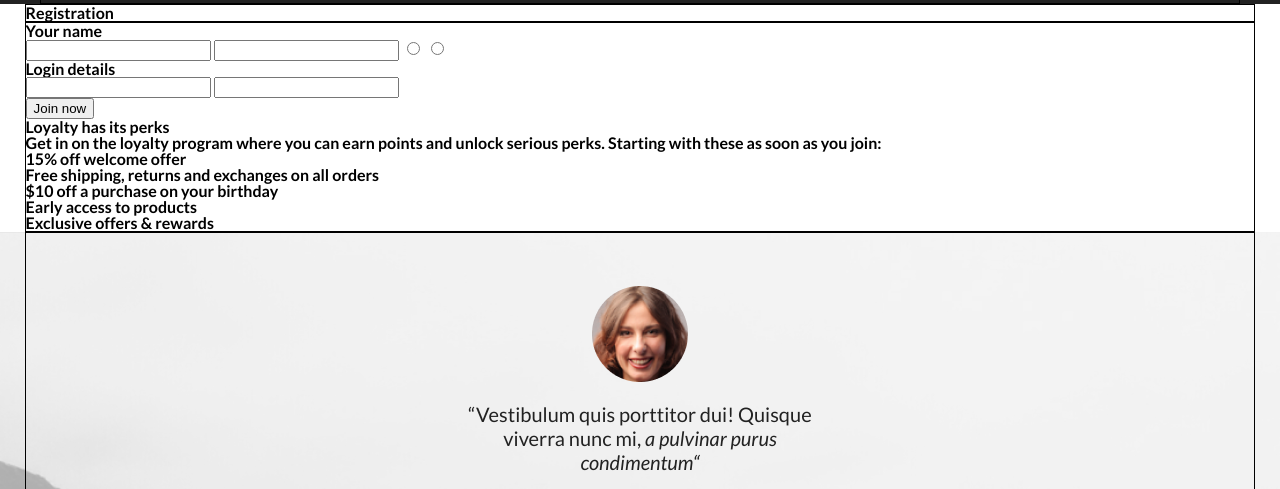
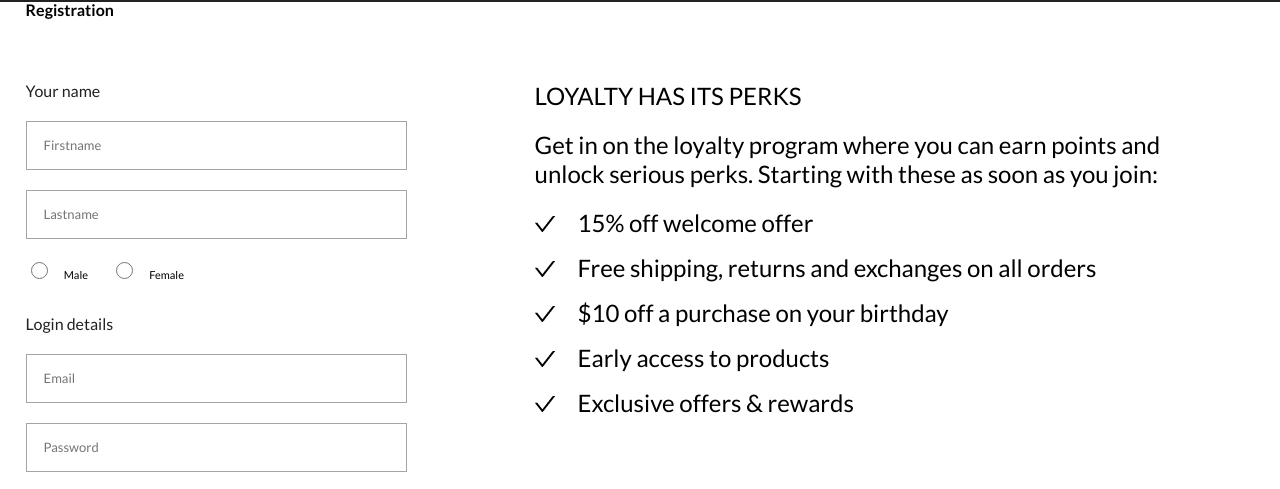
Before and after one commit to OlgaUr/newshop-060421, a plain HTML site: page registration.html in a window 1280 px wide. Shown: the part 73-562 px from the top of the page. Drawn offline with Linux system fonts and the light colour scheme.

Commit message:
registration.html scss

```diff
--- /dev/null
+++ b/fonts/stylesheet.css
@@ -0,0 +1,60 @@
+/*! Generated by Font Squirrel (https://www.fontsquirrel.com) on May 9, 2021 */
+
+
+
+@font-face {
+    font-family: 'latoblack';
+    src: url('lato-black-webfont.woff2') format('woff2'),
+         url('lato-black-webfont.woff') format('woff');
+    font-weight: normal;
+    font-style: normal;
+
+}
+
+
+
+
+@font-face {
+    font-family: 'latobold';
+    src: url('lato-bold-webfont.woff2') format('woff2'),
+         url('lato-bold-webfont.woff') format('woff');
+    font-weight: normal;
+    font-style: normal;
+
+}
+
+
+
+
+@font-face {
+    font-family: 'latoitalic';
+    src: url('lato-italic-webfont.woff2') format('woff2'),
+         url('lato-italic-webfont.woff') format('woff');
+    font-weight: normal;
+    font-style: normal;
+
+}
+
+
+
+
+@font-face {
+    font-family: 'latolight';
+    src: url('lato-light-webfont.woff2') format('woff2'),
+         url('lato-light-webfont.woff') format('woff');
+    font-weight: normal;
+    font-style: normal;
+
+}
+
+
+
+
+@font-face {
+    font-family: 'latoregular';
+    src: url('lato-regular-webfont.woff2') format('woff2'),
+         url('lato-regular-webfont.woff') format('woff');
+    font-weight: normal;
+    font-style: normal;
+
+}
--- a/registration.html
+++ b/registration.html
@@ -107,29 +107,34 @@
         </section>
         <section class="registration__main container">
             <h2 class="visually-hidden">Categories</h2>
-            <div class="registration__form">
-                <form action="#">
-                    <fieldset>
-                        <legend>Your name</legend>
-                        <label for="firstname"></label>
-                        <input id="firstname" type="text">
-                        <label for="lastname"></label>
-                        <input id="lastname" type="text">
-                        <label for="gender"></label>
-                        <input type="radio" for="male" name="#" id="">
-                        <input type="radio" for="female" name="#" id="">
+            <div class="registration__main-form">
+                <form action="#" class="registration__form">
+                    <fieldset class="registration__fieldset">
+                        <legend class="registration__form-legend">Your name</legend>
+                        <label class="registration__form-label" for="firstname" ></label>
+                        <input class="registration__form-input" id="firstname" type="text"placeholder="Firstname">
+                        <label class="registration__form-label" for="lastname"></label>
+                        <input class="registration__form-input" id="lastname" type="text"  placeholder="Lastname">
+                        <div class="registration__form-gender">
+                            <label for="gender"></label>
+                            <input class="registration__form-radioinput" type="radio" for="male" name="#" id="">
+                            <label class="registration__form-radiolabel" for="mail">Male</label>
+                            <input class="registration__form-radioinput" type="radio" for="female" name="#" id="">
+                            <label class="registration__form-radiolabel" for="femail">Female</label>
+                        </div>
+
                     </fieldset>
                     <fieldset>
-                        <legend>Login details</legend>
-                        <input type="email" name="email" id="">
-                        <input type="password" name="password" id="">
+                        <legend class="registration__form-legend">Login details</legend>
+                        <input class="registration__form-input" type="email" name="email" placeholder="Email" id="">
+                        <input class="registration__form-input" type="password" name="password" placeholder="Password" id="">
                     </fieldset>
-                    <button type="submit">Join now</button>
+                    <button type="submit" class="registration__form-button">Join now</button>
 
                 </form>
 
             </div>
-            <div class="registration__perks">
+            <div class="registration__main-perks">
                 <h2 class="registration__perks-heading">Loyalty has its perks</h2>
                 <p class="registration__perks-text">Get in on the loyalty program where you can earn points and unlock serious perks. Starting with these as soon as you join:</p>
                 <ul class="registration__perks-list">
--- /dev/null
+++ b/scss/_fonts.scss
@@ -0,0 +1,56 @@
+@font-face {
+    font-family: 'lato';
+    src: url('../fonts/lato-black.woff2') format('woff2'),
+         url('../fonts/lato-black.woff') format('woff');
+    font-weight: normal;
+    font-style: normal;
+
+}
+
+
+
+
+@font-face {
+    font-family: 'lato';
+    src: url('../fonts/lato-bold.woff2') format('woff2'),
+         url('../fonts/lato-bold.woff') format('woff');
+    font-weight: normal;
+    font-style: normal;
+
+}
+
+
+
+
+@font-face {
+    font-family: 'lato';
+    src: url('../fonts/lato-italic.woff2') format('woff2'),
+         url('../fonts/lato-italic.woff') format('woff');
+    font-weight: normal;
+    font-style: normal;
+
+}
+
+
+
+
+@font-face {
+    font-family: 'lato';
+    src: url('../fonts/lato-light.woff2') format('woff2'),
+         url('../fonts/lato-light.woff') format('woff');
+    font-weight: normal;
+    font-style: normal;
+
+}
+
+
+
+
+@font-face {
+    font-family: 'lato';
+    src: url('../fonts/lato-regular.woff2') format('woff2'),
+         url('../fonts/lato-regular.woff') format('woff');
+    font-weight: normal;
+    font-style: normal;
+
+}
--- a/scss/_variables.scss
+++ b/scss/_variables.scss
@@ -3,6 +3,10 @@ $pink: #F1E4E6;
 $dark-pink: #F16D7F;
 $grey: #F8F8F8;
 $dark-grey: #5D5D5D;
+$black: #000000;
+$light-gray: #A4A4A4;
+
+$input-gray: #B1B1B1;
 
 $desktop-width: 1600px;
 $tablet-width: 768px;
--- a/scss/blocks/_general.scss
+++ b/scss/blocks/_general.scss
@@ -1,5 +1,5 @@
 body {
-    font-family: 'Lato', sans-serif;
+    font-family: 'lato', sans-serif;
     font-weight: 700;
     font-style: normal;
 }
@@ -7,7 +7,7 @@ body {
 .container {
     width: 1140px;
     margin: 0 auto;
-    border: 1px solid #000;
+    // border: 1px solid #000;
     @include tablet {
         width: 96%;
     }
--- /dev/null
+++ b/scss/blocks/_registration.scss
@@ -0,0 +1,145 @@
+.registration {
+    &_title {
+        min-height: 148px;
+        display: flex;
+        align-items: center;
+
+        &-heading {
+            font-style: normal;
+            font-weight: normal;
+            font-size: 24px;
+            line-height: 29px;
+            text-transform: uppercase;
+            color: $dark-pink;
+        }
+    }
+    &__main {
+        display: flex;
+        flex-direction: row;
+
+        &-form {
+            margin-top: 64px;
+            margin-bottom: 96px;
+        }
+    }
+
+    &__form {
+        &-button {
+            width: 167px;
+            height: 50px;
+            background-color: $dark-pink;
+            font-family: Lato;
+            font-style: normal;
+            font-weight: normal;
+            font-size: 14px;
+            line-height: 17px;
+            color: #FFFFFF;
+            text-transform: uppercase;
+            border: none;
+        }
+
+        &-legend {
+            font-family: Lato;
+            font-style: normal;
+            font-weight: 300;
+            font-size: 16px;
+            line-height: 19px;
+            color:  $dark-blue;
+            margin-bottom: 20px;
+        }
+
+        &-input[type='text'],
+        &-input[type='email'],
+        &-input[type='password'],
+        &-input[type='text']:-internal-autofill-selected,
+        &-input[type='email']:-internal-autofill-selected,
+        &-input[type='password']:-internal-autofill-selected {
+            width: 360px;
+            height: 45px;
+            display: block;
+            margin-bottom: 20px;
+            border: 1px solid $light-gray;
+            font-family: Lato;
+            font-style: normal;
+            font-weight: 300;
+            font-size: 13px;
+            line-height: 16px;
+            color: $input-gray;
+            padding-left: 17px;
+        }
+
+    }
+
+    &__fieldset {
+        margin-bottom: 33px;
+    }
+
+
+}
+
+
+
+
+
+
+.registration__form-radioinput[type='radio'] {
+    width: 17px;
+    height: 17px;
+}
+.registration__form-radiolabel {
+    font-family: Lato;
+    font-style: normal;
+    font-weight: 300;
+    font-size: 11px;
+    line-height: 13px;
+    margin: 0 20px 0 10px;
+}
+.registration__main-perks{
+    min-width: 650px;
+    min-width: 650px;
+    padding: 0 20px 0 128px;
+    margin-top: 64px;
+}
+.registration__perks{
+    &-heading {
+        font-family: Lato;
+        font-style: normal;
+        font-weight: 300;
+        font-size: 24px;
+        line-height: 29px;
+        text-transform: uppercase;
+        margin-bottom: 20px;
+    }
+
+    &-text {
+        font-style: normal;
+        font-weight: 300;
+        font-size: 24px;
+        line-height: 29px;
+        margin-bottom: 20px;
+    }
+    &-list {
+        font-family: Lato;
+        font-style: normal;
+        font-weight: 300;
+        font-size: 24px;
+        line-height: 29px;
+    }
+
+    &-item {
+        margin-bottom: 16px;
+        padding-left: 43px;
+        background-image: url(../img/registration-checkmark.png);
+        background-position: 0px center;
+        background-repeat: no-repeat;
+    }
+}
+
+input[placeholder]          {text-overflow:ellipsis;}
+input::-moz-placeholder     {text-overflow:ellipsis;}
+input:-moz-placeholder      {text-overflow:ellipsis;}
+input:-ms-input-placeholder {text-overflow:ellipsis;}
+:focus::-webkit-input-placeholder {color: transparent}
+:focus::-moz-placeholder          {color: transparent}
+:focus:-moz-placeholder           {color: transparent}
+:focus:-ms-input-placeholder      {color: transparent}
--- a/scss/style.scss
+++ b/scss/style.scss
@@ -1,6 +1,7 @@
 @import './variables';
 @import './mixin';
 @import './reset';
+@import './fonts';
 @import './blocks/general';
 @import './blocks/header';
 @import './blocks/promo';
@@ -10,3 +11,4 @@
 @import './blocks/features';
 @import './blocks/subscribe';
 @import './blocks/copyright';
+@import './blocks/registration';
```
Also changed, not shown: cdn/bootstrap.min.css (added), cdn/bootstrap.min.js (added), css/style.css, fonts/lato-black.woff (added), fonts/lato-black.woff2 (added), fonts/lato-bold.woff (added), fonts/lato-bold.woff2 (added), fonts/lato-italic.woff (added), fonts/lato-italic.woff2 (added), fonts/lato-light.woff (added), fonts/lato-light.woff2 (added), fonts/lato-regular.woff (added), fonts/lato-regular.woff2 (added), img/registration-checkmark.png (added), 1 other file.
